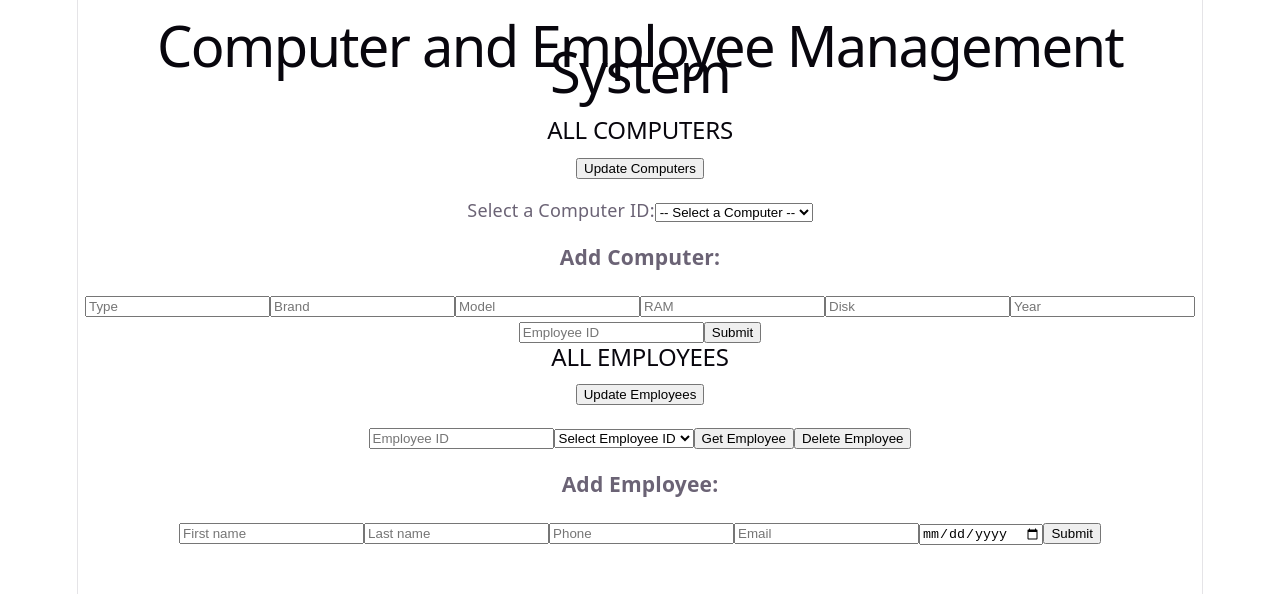
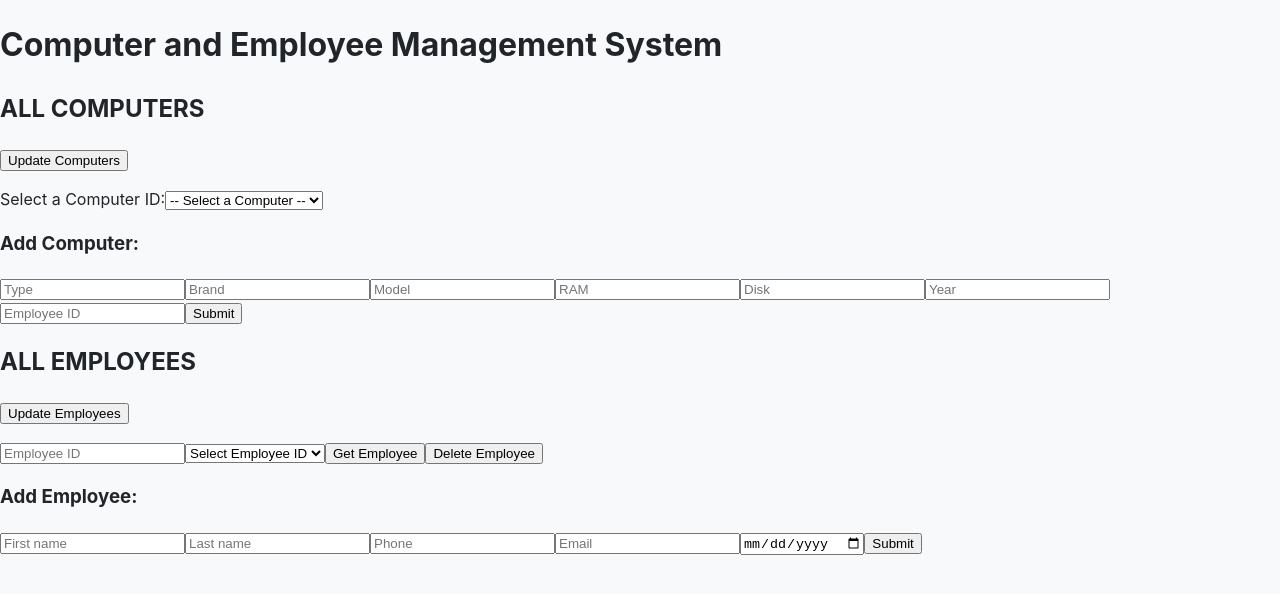
Before and after one commit to lazy-glitch83/linda-hallberg-patricia-petterssson-react-2026, a React (Vite) app in the folder project-client/: page / in a window 1280 px wide. Shown: the top 594 px of the page. Built offline with nearby package versions, Linux system fonts and the light colour scheme.

Commit message:
index foundation + css proposal

```diff
--- a/project-client/src/App.css
+++ b/project-client/src/App.css
@@ -1,4 +1,96 @@
-.counter {
+.app-container {
+  max-width: 800px;
+  margin: 0 auto;
+  padding: 2rem;
+  font-family: sans-serif;
+}
+
+/* Listvy för datorer */
+.computers-list ul {
+  list-style: none;
+  padding: 0;
+}
+
+.computers-list li {
+  padding: 10px;
+  margin: 6px 0;
+  background-color: #ffffff;
+  border: 1px solid #dee2e6;
+  border-radius: 4px;
+  transition: background-color 0.2s ease;
+}
+
+.computers-list li:hover {
+  background-color: #e9ecef;
+}
+
+/* Rull-list */
+select {
+  width: 100%;
+  padding: 8px;
+  margin-top: 8px;
+  margin-bottom: 20px;
+  border: 1px solid #ced4da;
+  border-radius: 4px;
+}
+
+/* Detaljvy för vald dator */
+.computer-details {
+  margin-top: 20px;
+  padding: 15px;
+  border: 1px solid #b8daff;
+  border-radius: 6px;
+  background-color: #e8f4f8;
+  color: #004085;
+}
+
+.computer-details button {
+  background-color: #dc3545;
+  color: white;
+  border: none;
+  padding: 8px 12px;
+  border-radius: 4px;
+  cursor: pointer;
+  margin-top: 10px;
+}
+
+.computer-details button:hover {
+  background-color: #bd2130;
+}
+
+/* Formulär för att lägga till datorer */
+.form-container {
+  margin-top: 30px;
+  padding: 20px;
+  border: 1px solid #e0e0e0;
+  border-radius: 6px;
+  background-color: #ffffff;
+}
+
+.form-container input {
+  display: block;
+  width: 100%;
+  padding: 8px;
+  margin-bottom: 12px;
+  border: 1px solid #ccc;
+  border-radius: 4px;
+  box-sizing: border-box;
+}
+
+.form-container button {
+  background-color: #28a745;
+  color: white;
+  border: none;
+  padding: 10px 15px;
+  border-radius: 4px;
+  cursor: pointer;
+}
+
+.form-container button:hover {
+  background-color: #218838;
+}
+
+/*.counter {
   font-size: 16px;
   padding: 5px 10px;
   border-radius: 5px;
@@ -181,4 +273,4 @@
     right: 0;
     border-right-color: var(--border);
   }
-}
+}*/
--- a/project-client/src/index.css
+++ b/project-client/src/index.css
@@ -1,4 +1,19 @@
 :root {
+  font-family: Inter, system-ui, Avenir, Helvetica, Arial, sans-serif;
+  line-height: 1.5;
+  font-weight: 400;
+  color: #212529;
+  background-color: #f8f9fa;
+}
+
+body {
+  margin: 0;
+  padding: 0;
+  min-width: 320px;
+  min-height: 100vh;
+}
+
+/*:root {
   --text: #6b6375;
   --text-h: #08060d;
   --bg: #fff;
@@ -108,4 +123,4 @@ code {
   line-height: 135%;
   padding: 4px 8px;
   background: var(--code-bg);
-}
+}*/
```
